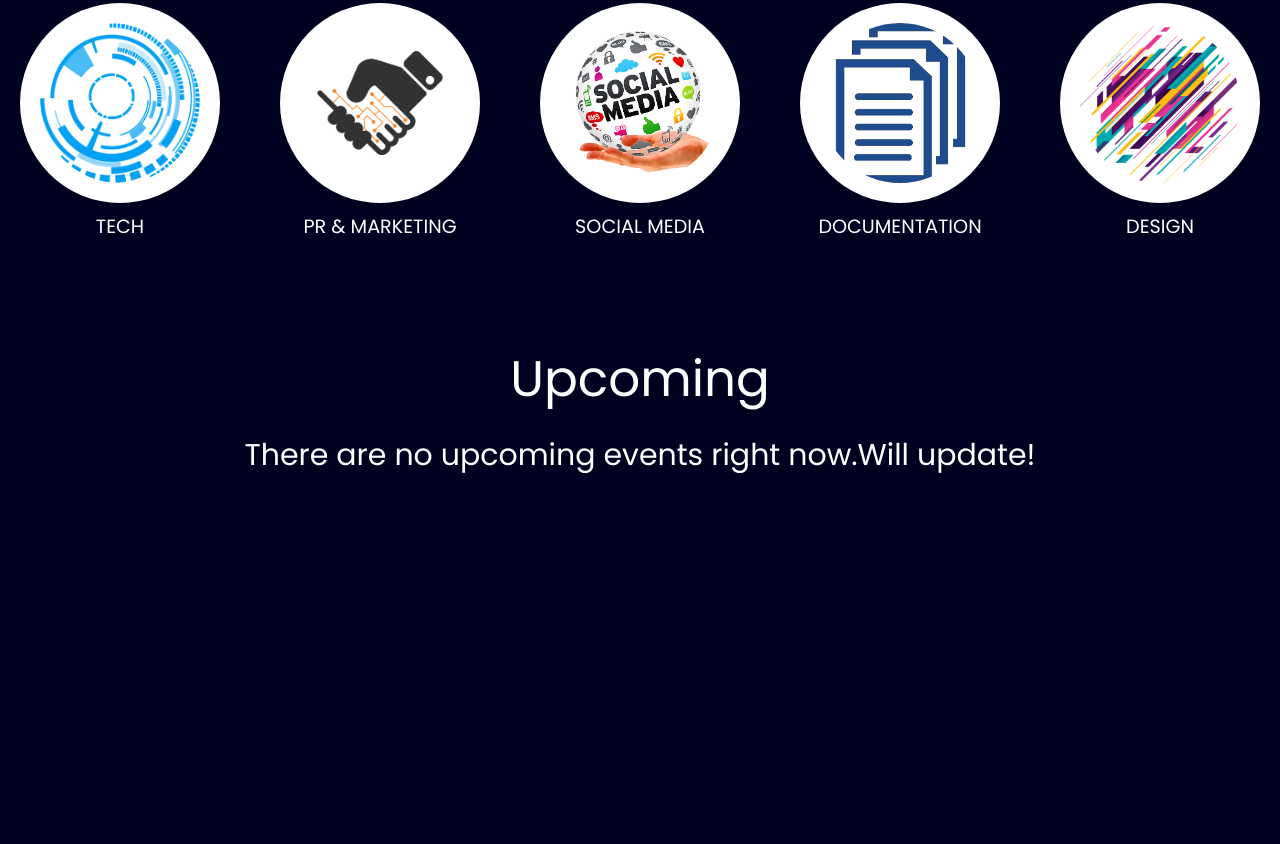
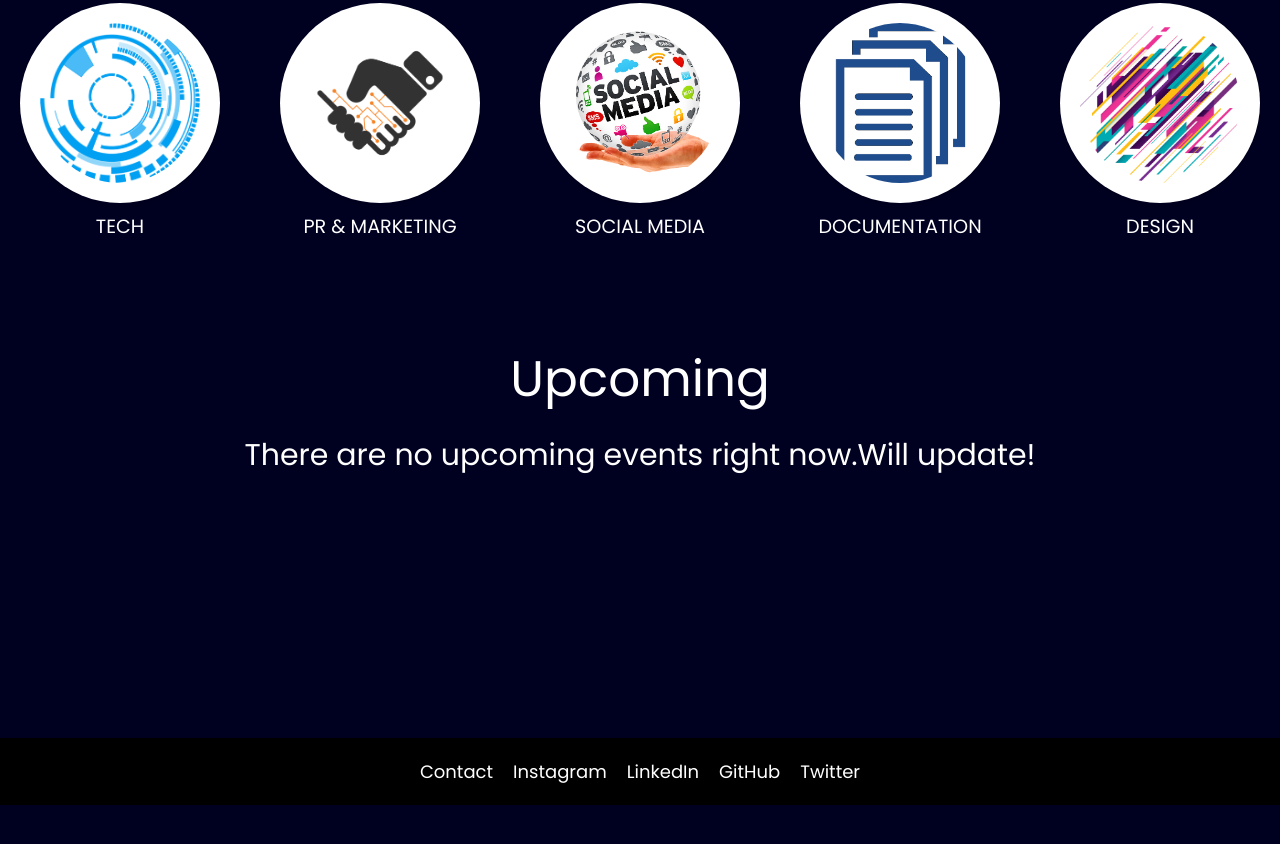
Before and after one commit to SwathiJambagi/web-evolution, a plain HTML site: page index.html in a window 1280 px wide. Shown: the part 2866-3710 px from the top of the page. Drawn offline with nearby package versions, Linux system fonts and the light colour scheme.

Commit message:
added footer

```diff
--- a/index.html
+++ b/index.html
@@ -237,7 +237,17 @@
           >
         </div>
       </div>
+      <footer>
+        <ul class="footer-nav">
+            <li><a href="#contact">Contact</a></li>
+            <li><a href="https://instagram.com" target="_blank">Instagram</a></li>
+            <li><a href="https://linkedin.com" target="_blank">LinkedIn</a></li>
+            <li><a href="https://github.com" target="_blank">GitHub</a></li>
+            <li><a href="https://twitter.com" target="_blank">Twitter</a></li>
+        </ul>
+      </footer>
     </main>
+
     <script src="https://unpkg.com/typed.js@2.1.0/dist/typed.umd.js"></script>
     <script>
       var typed = new Typed("#element", {
@@ -264,6 +274,7 @@
           window.location.href = 'register.html'; // Open 'form.html' in the same tab
       };
   </script>
+
   </body>
 
 </html>
--- a/stylesheet.css
+++ b/stylesheet.css
@@ -303,6 +303,38 @@ main {
   border-radius: 50%;
 } */
 
+footer {
+  background-color: black;
+  color: white;
+  text-align: center;
+  padding: 20px 0;
+  margin-top: 260px;
+}
+
+.footer-nav {
+  list-style-type: none;
+  padding: 0;
+  margin: 0;
+  display: flex;
+  justify-content: center;
+  gap: 20px;
+}
+
+.footer-nav li {
+  display: inline;
+}
+
+.footer-nav a {
+  text-decoration: none;
+  color: white;
+  font-size: 18px;
+  transition: color 0.3s ease;
+}
+
+.footer-nav a:hover {
+  color: #ff9800; /* Optional hover effect */
+}
+
 @media screen and (max-width: 600px) {
   #img1 {
     display: none;
```
